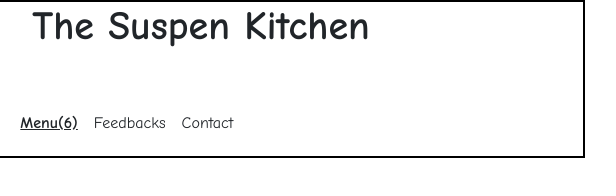
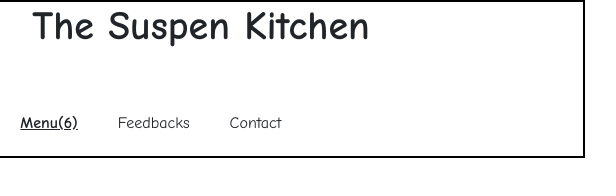
Before and after one commit to dev89s/restaurant-capstone-project, a website built with webpack: page src/index.html in a window 1280 px wide. Shown: the full height of the page, 439-1055 px from the left. Built offline with nearby package versions, Linux system fonts and the light colour scheme.

Commit message:
Fix nav spacing

```diff
--- a/src/index.html
+++ b/src/index.html
@@ -13,7 +13,7 @@
     <h1 class="text-center">The Suspen Kitchen</h1>
     <nav class="d-flex align-items-center gap-4">
       <img class="logo" src="https://png.pngtree.com/png-vector/20220521/ourmid/pngtree-people-eating-food-at-each-meal-with-health-benefits-png-image_4663033.png" alt="logo">
-      <ul class="d-flex gap-3 list-unstyled">
+      <ul class="d-flex list-unstyled">
         <li class='text-decoration-underline fw-bold'>Menu(6)</li>
         <li>Feedbacks</li>
         <li>Contact</li>
--- a/src/style.css
+++ b/src/style.css
@@ -34,6 +34,7 @@ nav {
 
 nav ul {
   margin: 0;
+  gap: 40px;
 }
 
 @media only screen and (min-width: 767px) {
```
Also changed, not shown: dist/index.html, dist/main.js.
